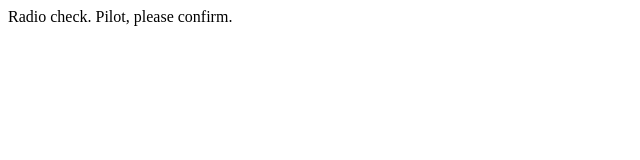
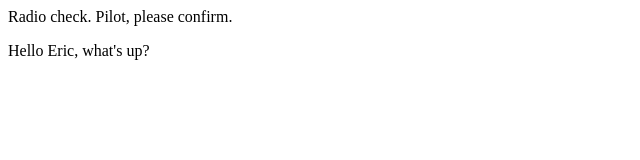
Before and after one commit to EricNguyen-B/communication-log, a plain HTML site: page index.html in a window 1280 px wide. Shown: the whole page, without its empty margins (0-640 px from the left). Drawn offline with Linux system fonts and the light colour scheme.

Commit message:
yo yo Eric

```diff
--- a/index.html
+++ b/index.html
@@ -1,5 +1,6 @@
 <html>
    <body>
       <p>Radio check. Pilot, please confirm.</p>
+      <p>Hello Eric, what's up?</p>
    </body>
 </html>
```
